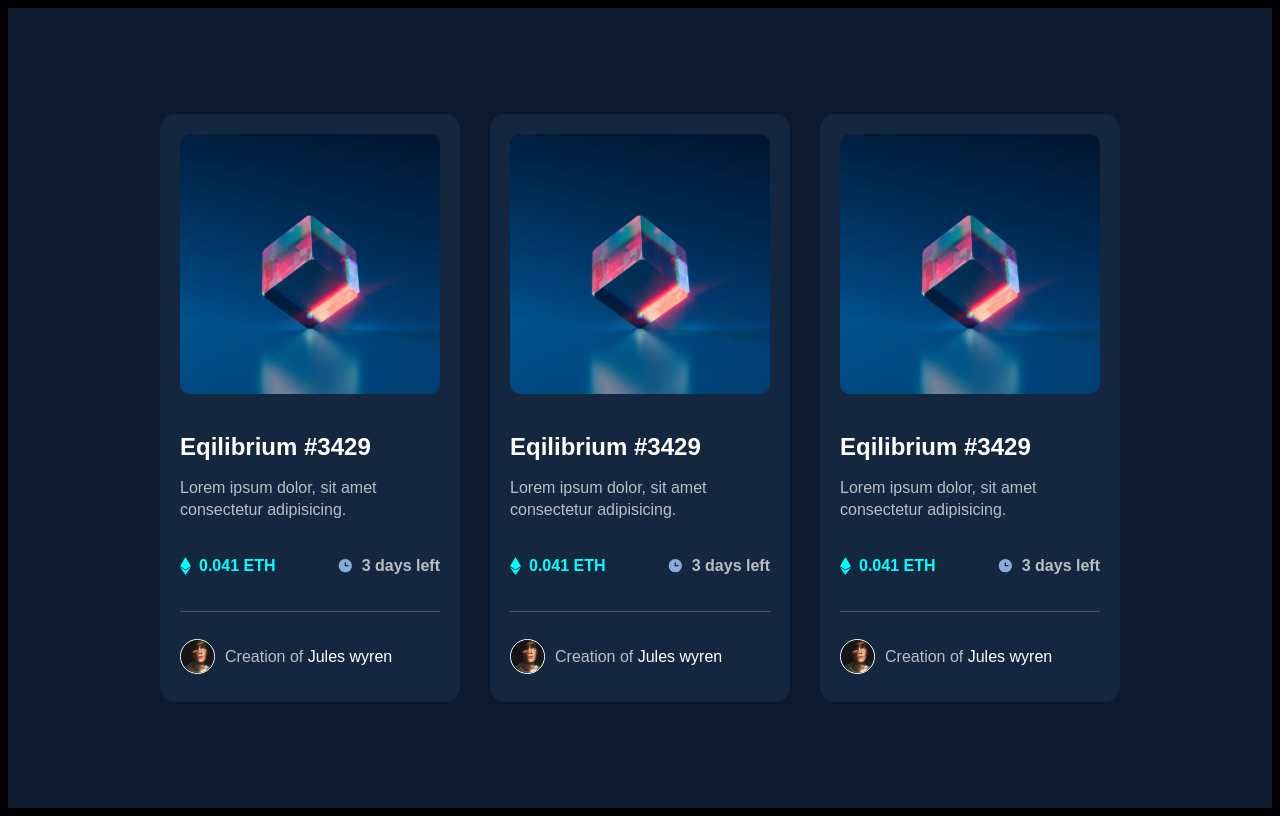
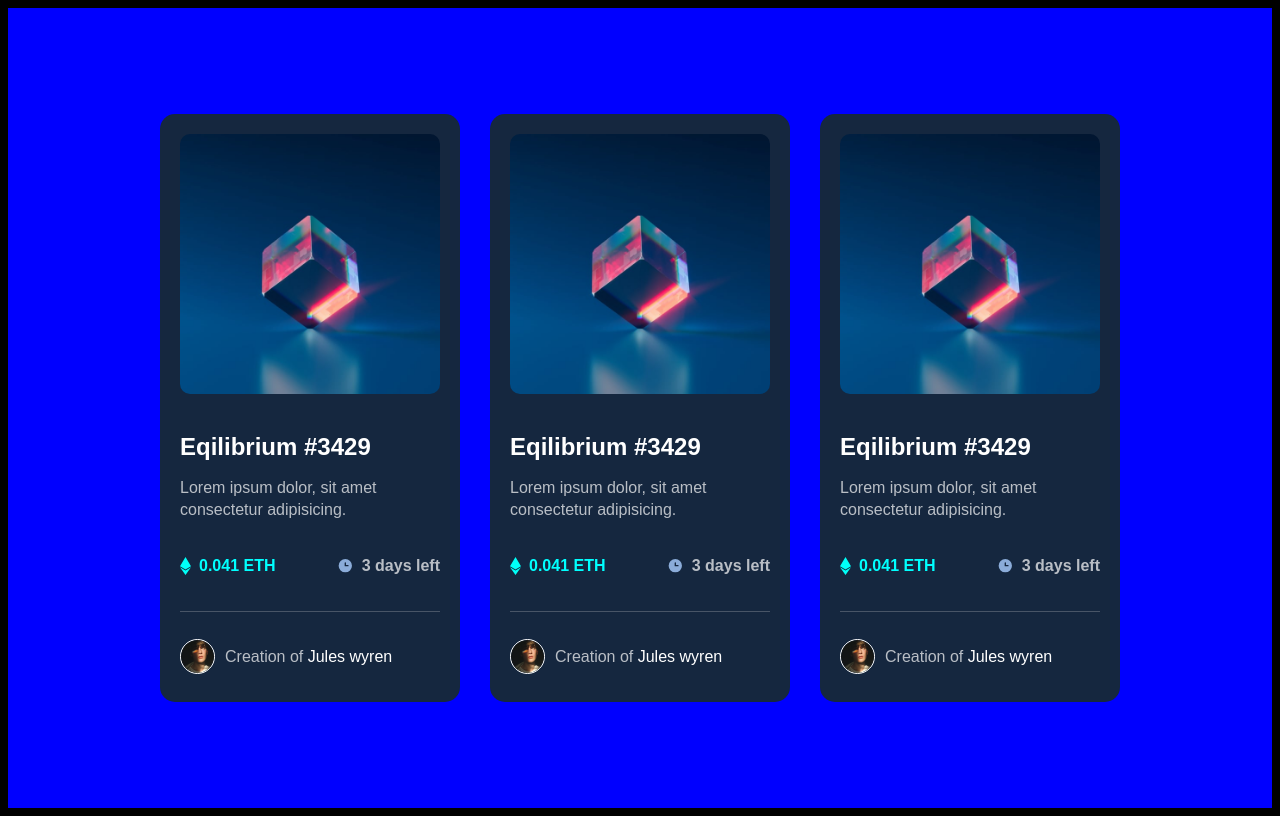
Before and after one commit to jonathanrhernandez/responsiveDesign, a plain HTML site: page index.html in a window 1280 px wide. Drawn offline with Linux system fonts and the light colour scheme.

Commit message:
cambio de color de fondo

```diff
--- a/styles.css
+++ b/styles.css
@@ -11,7 +11,8 @@ background-color: black;
 
 .container{
     width: 100%;
-    background-color: hsl(215.63deg 55.17% 11.37%);
+    /* background-color: hsl(215.63deg 55.17% 11.37%); */
+    background-color: blue;
 
     display: flex;
     justify-content: center;
```
